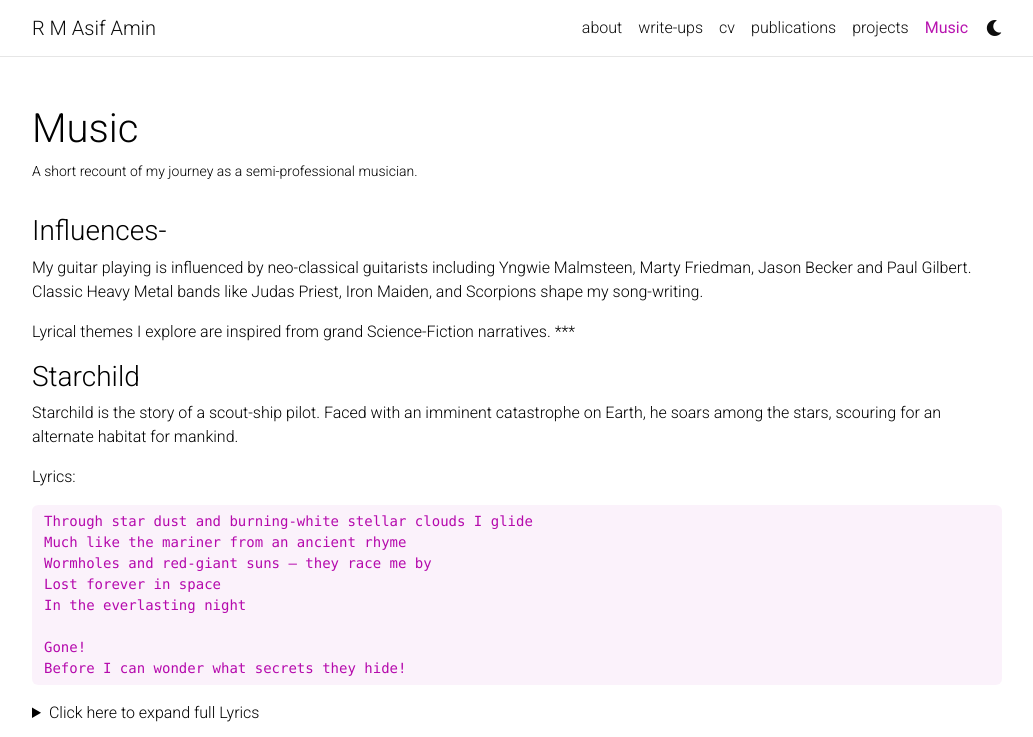
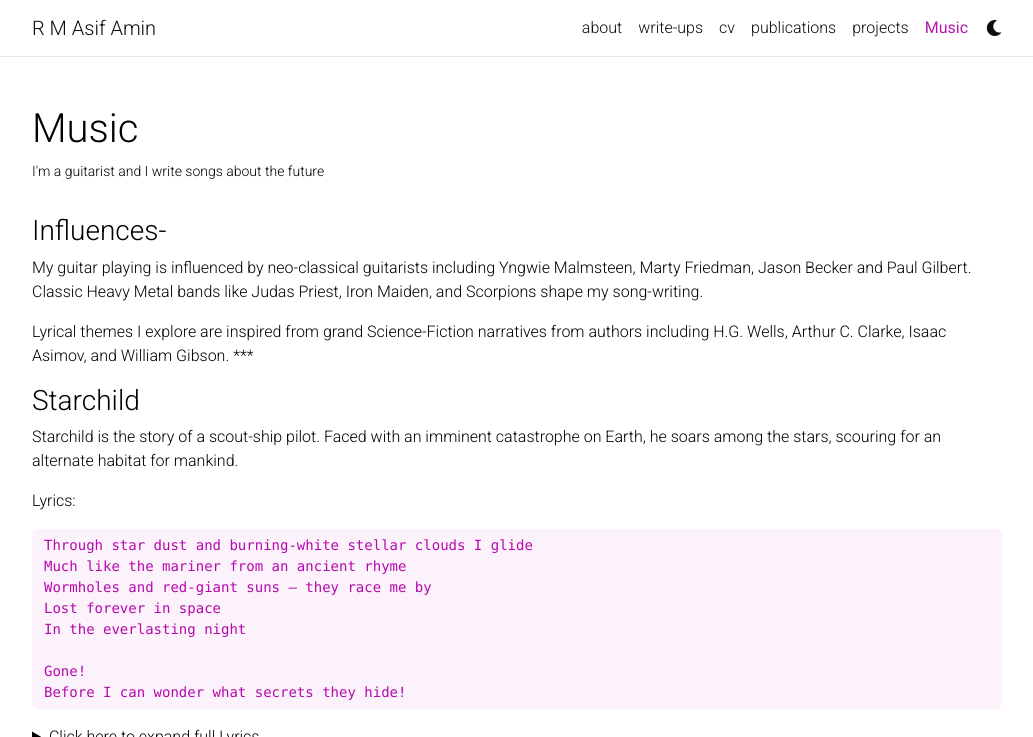
Before and after one commit to rm-asif-amin/rm-asif-amin.github.io, a Jekyll site: the page built from _pages/music.md, in a window 1280 px wide and 900 px high, cut to the strip 0-737 px from the top of the window. Shown: the whole strip, without its empty margins (123-1156 px from the left). Built offline with Jekyll 4.4.1, drawn with Linux system fonts in a browser that asks for light colours; comment, search, counter and statistics services are not loaded; a style sheet for code colours, icons or effects is not loaded.

Commit message:
music updated

```diff
--- a/_pages/music.md
+++ b/_pages/music.md
@@ -2,7 +2,7 @@
 layout: page
 permalink: /music/
 title: Music
-description: A short recount of my journey as a semi-professional musician.
+description: I'm a guitarist and I write songs about the future
 nav: true
 nav_order: 5
 ---
@@ -11,7 +11,7 @@ nav_order: 5
 
 My guitar playing is influenced by neo-classical guitarists including Yngwie Malmsteen, Marty Friedman, Jason Becker and Paul Gilbert. Classic Heavy Metal bands like Judas Priest, Iron Maiden, and Scorpions shape my song-writing.
 
-Lyrical themes I explore are inspired from grand Science-Fiction narratives.
+Lyrical themes I explore are inspired from grand Science-Fiction narratives from authors including H.G. Wells, Arthur C. Clarke, Isaac Asimov, and William Gibson.
 ***
 
 ### Starchild
```
